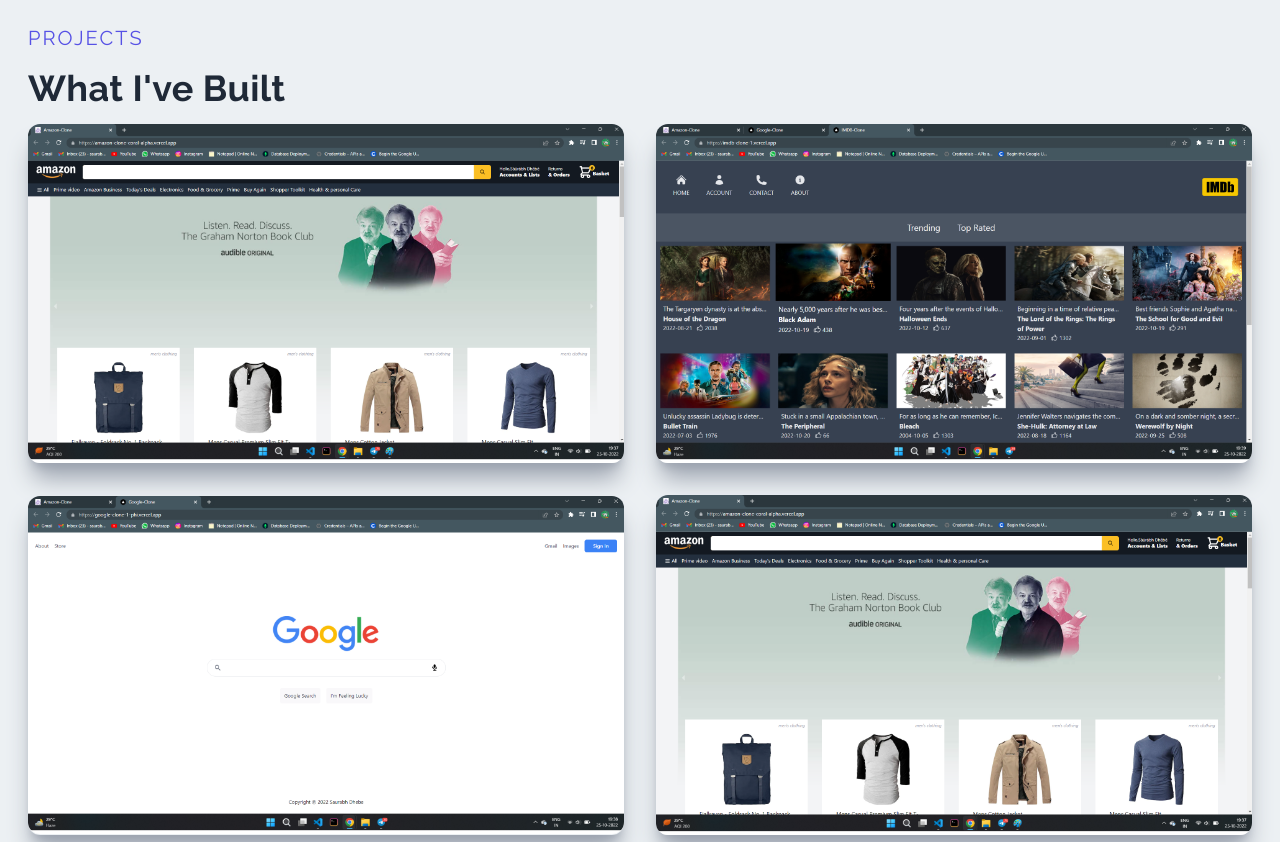
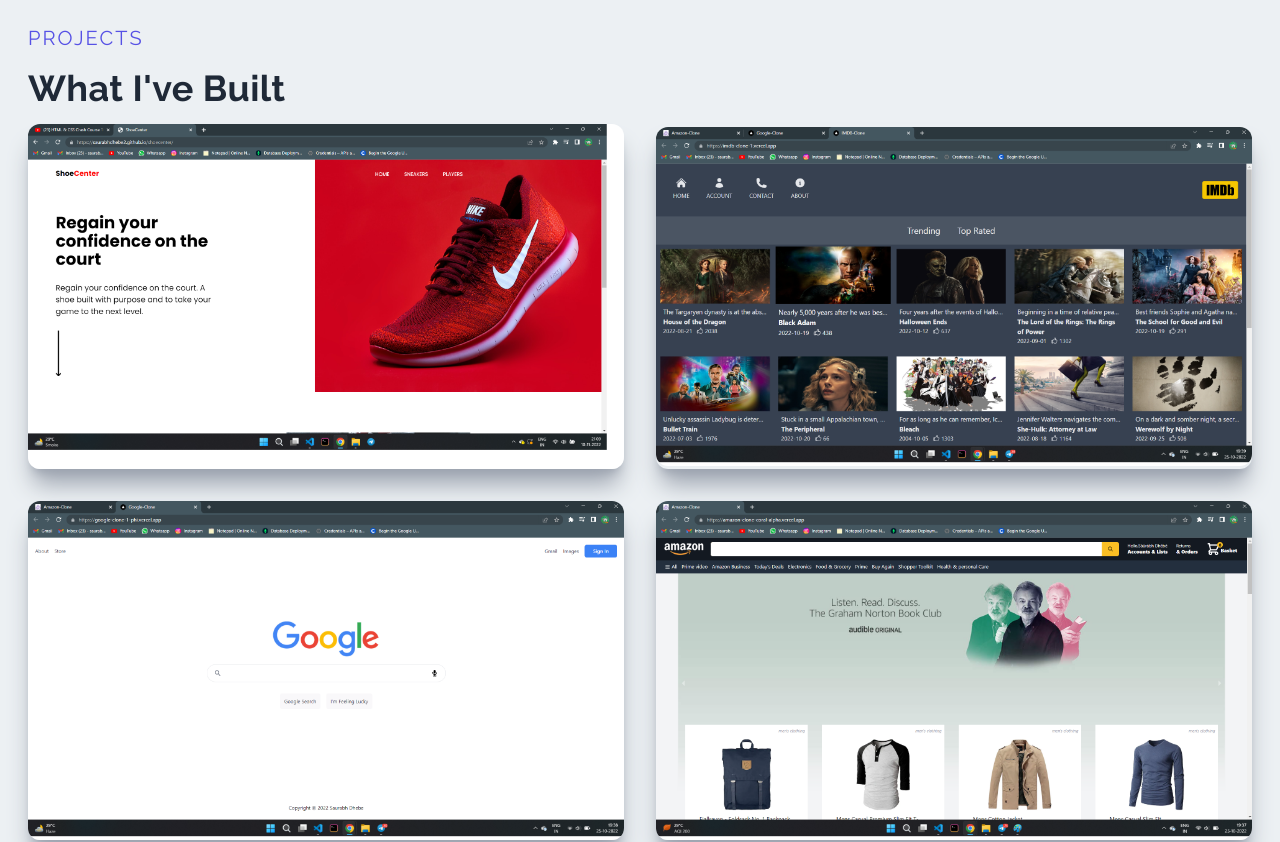
Before and after one commit to saurabhdhebe2/Portfolio, a Next.js app: page / in a window 1280 px wide. Shown: the part 2440-3282 px from the top of the page. Built offline with nearby package versions, Linux system fonts and the light colour scheme.

Commit message:
fixed some error

```diff
--- a/components/Projects.jsx
+++ b/components/Projects.jsx
@@ -1,6 +1,7 @@
 import Image from "next/image";
 import Link from "next/link";
 import React from "react";
+import shoeCenterImg from "../public/assets/projects/shoeCenter.png";
 import imdbImg from "../public/assets/projects/imdb.png";
 import googleImg from "../public/assets/projects/google.png";
 import amazonImg from "../public/assets/projects/amazon.png";
@@ -17,8 +18,8 @@
         <div className="grid md:grid-cols-2 gap-8">
           <ProjectItem
             title="ShoeCenter"
-            backgroundImg={amazonImg}
-            projectUrl="/shoecenter"
+            backgroundImg={shoeCenterImg}
+            projectUrl="/shoeCenter"
             tech="HTML/CSS"
           />
           <ProjectItem
```
